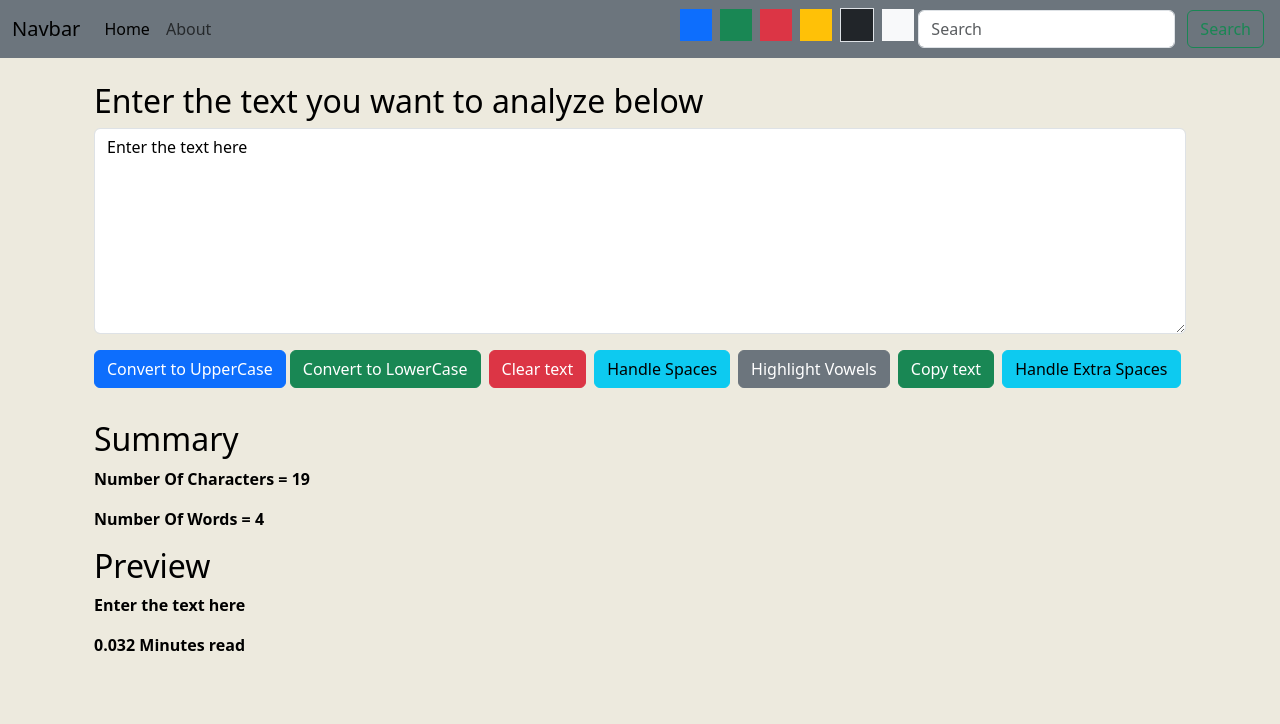
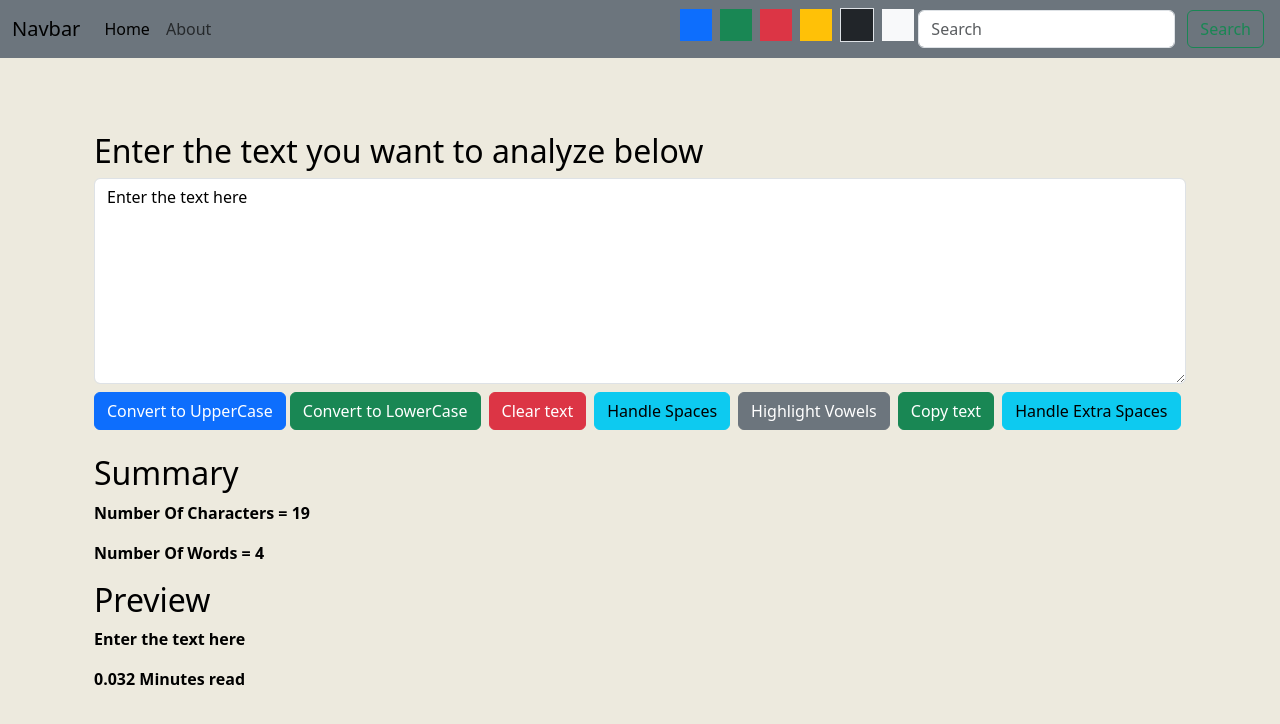
Before and after one commit to Anuragsinghsengar/TextStat, a React (Create React App) app: page / in a window 1280 px wide. Shown: the top 724 px of the page. Built offline with nearby package versions, Linux system fonts and the light colour scheme.

Commit message:
Fixing some textutils errors

```diff
--- a/public/index.html
+++ b/public/index.html
@@ -7,8 +7,10 @@
     <meta name="theme-color" content="#000000" />
     <meta
       name="description"
-      content="Web site created using create-react-app"
+      content="This is a word counter and character counting utility with multiple others options such as uppercase to lowercase ,lowercase to uppercase, clear text ,copy text, handling extra spaces"
     />
+    <meta name="keywords" content="html, javacript, react js, web development" />
+    <meta name="author" content="Anurag Singh Sengar" />
     <link rel="apple-touch-icon" href="%PUBLIC_URL%/logo192.png" />
     <!--
       manifest.json provides metadata used when your web app is installed on a
--- a/src/components/Alert.js
+++ b/src/components/Alert.js
@@ -6,9 +6,11 @@ export default function Alert(props) {
         return lower.charAt(0).toUpperCase() + lower.slice(1);
     }
   return (
-    props.alert && <div className={`alert alert-${props.alert.type} alert-dismissible fade show`} role="alert">
+    <div style={ { height : '50px' }}>
+    {  props.alert && <div className={`alert alert-${props.alert.type} alert-dismissible fade show`} role="alert">
       <strong>{capitalize(props.alert.type)}</strong> : {props.alert.msg}
       {/* <button type="button" class="btn-close" data-bs-dismiss="alert" aria-label="Close"></button> */}
+    </div> }
     </div>
   )
 }
--- a/src/components/TextForm.js
+++ b/src/components/TextForm.js
@@ -54,6 +54,7 @@ export default function TextForm(props) {
         var a = document.getElementById('myBox');
         a.select();
         navigator.clipboard.writeText(a.value);
+        document.getSelection().removeAllRanges();
         props.showAlert('Text has been handled','success');
     }
     const handleExtraSpaces = () => {
@@ -62,28 +63,29 @@ export default function TextForm(props) {
         setText(newText.join(" "));
         props.showAlert('Extra spaces have been handled','success');
     }
+
     const [text,setText] = useState("Enter the text here");
   return (
    <>
    <div className="container my-3" style ={{color :props.mode ==='light'?'black':'white'}}>
    <h2>{props.heading}</h2>
    <textarea className="form-control" id="myBox" rows="8" style={{backgroundColor:props.mode ==='light'?'white':'grey',color:props.mode ==='light'?'black':'white'}} value={text} onChange={handleUpChange}></textarea>
-   <button className="btn btn-primary my-3" onClick = {handleUpClick}>Convert to UpperCase</button>
-   <button className="btn btn-success my-3 mx-1" onClick = {handleDownClick}>Convert to LowerCase</button>
-   <button className="btn btn-danger my-3 mx-1" onClick = {handleClear}>Clear text</button>
-   <button className="btn btn-info my-3 mx-1" onClick = {handleSpaces}>Handle Spaces</button>
-   <button className="btn btn-secondary my-3 mx-1" onClick = {highlightVowels}>Highlight Vowels</button>
-   <button className="btn btn-success my-3 mx-1" onClick = {handleCopy}>Copy text</button>
-   <button className="btn btn-info my-3 mx-1" onClick = {handleExtraSpaces}>Handle Extra Spaces</button>
+   <button className="btn btn-primary my-2" onClick = {handleUpClick} disabled = { text.split(" ").filter( (element) => { return element.length != 0}).length == 0 } >Convert to UpperCase</button>
+   <button className="btn btn-success my-2 mx-1" onClick = {handleDownClick} disabled = { text.split(" ").filter( (element) => { return element.length != 0}).length == 0 }>Convert to LowerCase</button>
+   <button className="btn btn-danger my-2 mx-1" onClick = {handleClear} disabled = { text.split(" ").filter( (element) => { return element.length != 0}).length == 0 }>Clear text</button>
+   <button className="btn btn-info my-2 mx-1" onClick = {handleSpaces} disabled = { text.split(" ").filter( (element) => { return element.length != 0}).length == 0 }>Handle Spaces</button>
+   <button className="btn btn-secondary my-2 mx-1" onClick = {highlightVowels} disabled = { text.split(" ").filter( (element) => { return element.length != 0}).length == 0 }> Highlight Vowels</button>
+   <button className="btn btn-success my-2 mx-1" onClick = {handleCopy} disabled = { text.split(" ").filter( (element) => { return element.length != 0}).length == 0 }>Copy text</button>
+   <button className="btn btn-info my-2 mx-1" onClick = {handleExtraSpaces} disabled = { text.split(" ").filter( (element) => { return element.length != 0}).length == 0 }>Handle Extra Spaces</button>
 
    </div>
    <div className='container my-2' style ={{color :props.mode ==='light'?'black':'white'}}>
    <b><h2>Summary</h2></b>
-   <b><p>Number Of Characters = {text.length}</p></b>
-   <b><p>Number Of Words = {text == "" ? 0 : text.charAt(text.length-1) == " " ? text.split(" ").length -1 :  text.split(" ").length}</p></b>
+   <b><p>Number Of Characters = { text.length }</p></b>
+   <b><p>Number Of Words = {text.split(" ").filter( (element) => { return element.length != 0} ).length }</p></b>
    <b><h2>Preview</h2></b>
    <b><p>{text}</p></b>
-   <b><p>{0.008 * text.split(" ").length} Minutes read</p></b>
+   <b><p>{0.008 * text.split(" ").filter( (element) => { return element.length != 0} ).length } Minutes read</p></b>
    </div>
    </>
   )
```
